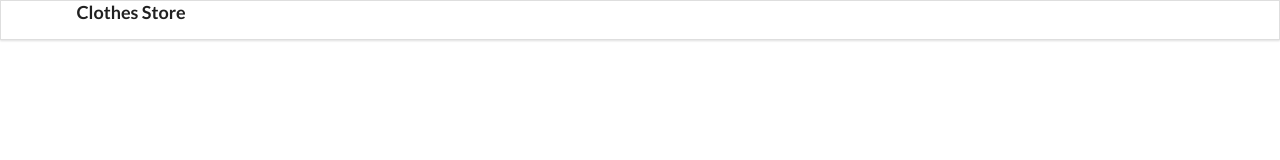
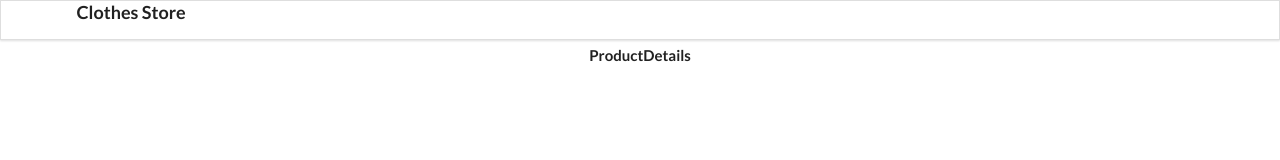
Before and after one commit to mwchben/clothe-store-redux, a React (Create React App) app: page /1 in a window 1280 px wide. Shown: the top 160 px of the page. Built offline with nearby package versions, Linux system fonts and the light colour scheme.

Commit message:
All is 👍 in routing

```diff
--- a/src/App.js
+++ b/src/App.js
@@ -10,8 +10,8 @@ function App() {
       <Header/>
       <Router>
       <Routes>
-            <Route path='/' exact component={ProductListing} />
-            <Route path='/:productId' exact component={ProductDetails} />
+            <Route path='/' exact element={<ProductListing/>} />
+            <Route path='/:productId' exact element={<ProductDetails/>} />
       </Routes>
       </Router>
     </div>
--- a/src/containers/product-details.js
+++ b/src/containers/product-details.js
@@ -3,6 +3,7 @@ import React from 'react';
 const ProductDetails = () => {
     return (
     <div >
+        <br></br>
         <h4>ProductDetails</h4>
     </div>
     );
```
